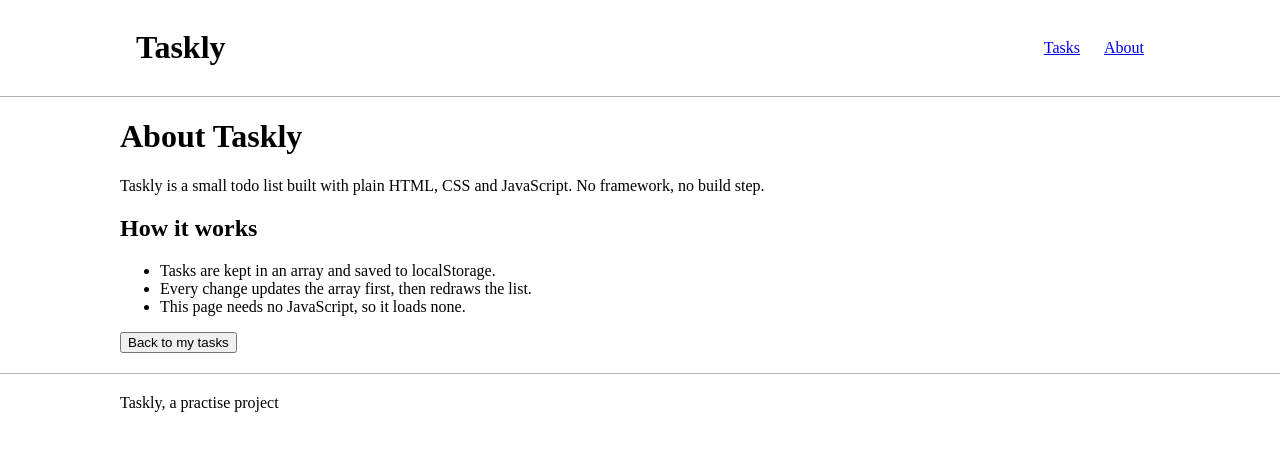
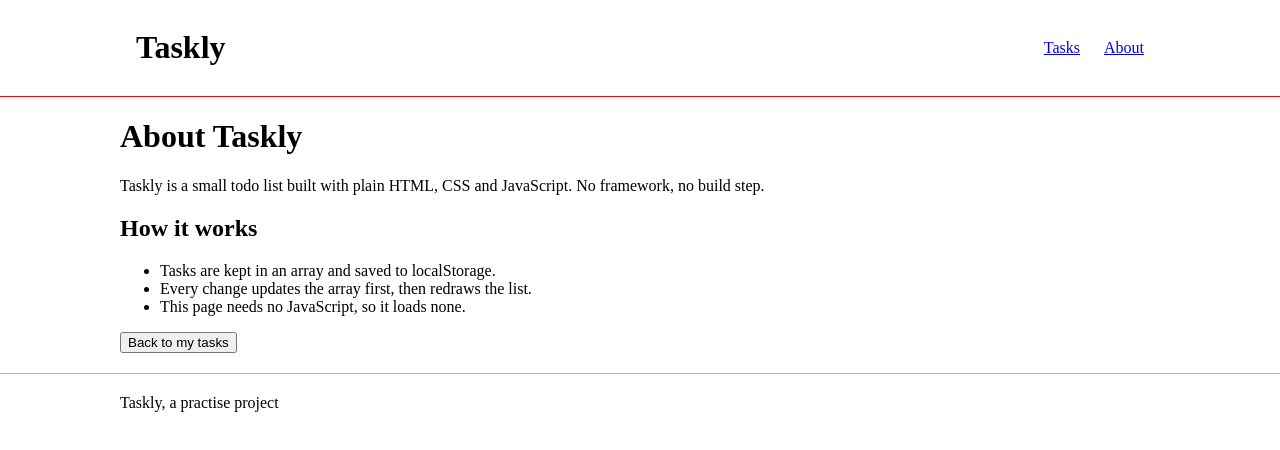
Before and after one commit to dl-maker/my-first-repo, a plain HTML site: page about.html in a window 1280 px wide. Drawn offline with Linux system fonts and the light colour scheme.

Commit message:
second commit

```diff
--- a/about.css
+++ b/about.css
@@ -22,7 +22,7 @@ body{
 }
 
 .site-header{
-    border-bottom: 1px solid rgb(180, 178, 178);
+    border-bottom: 1px solid rgb(232, 9, 9);
 }
 
 
```
